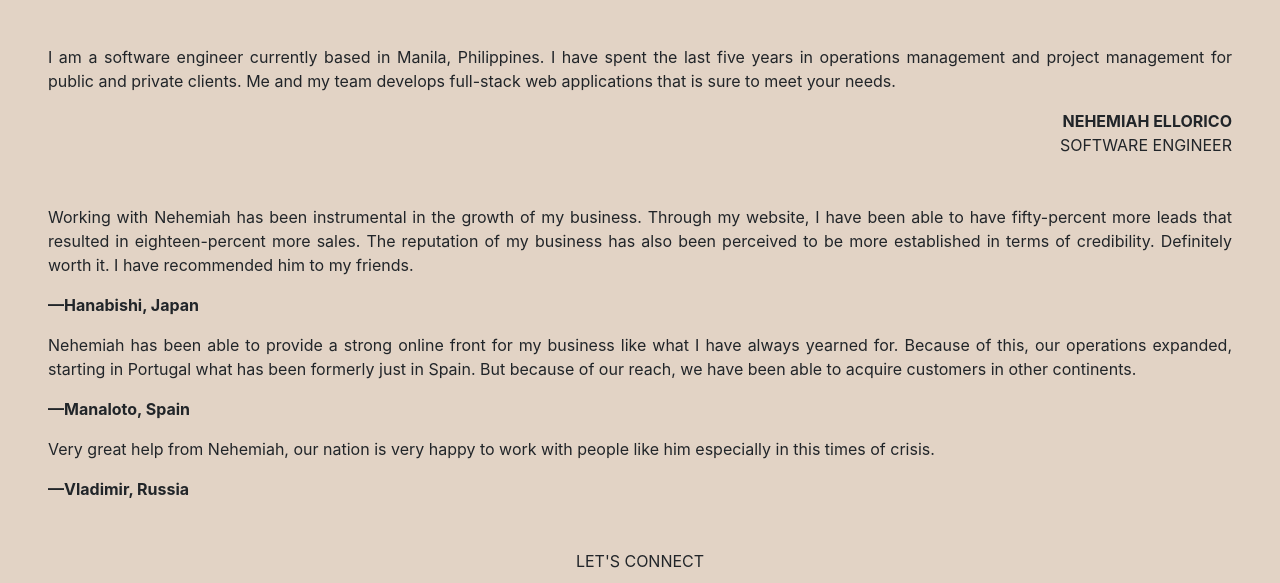
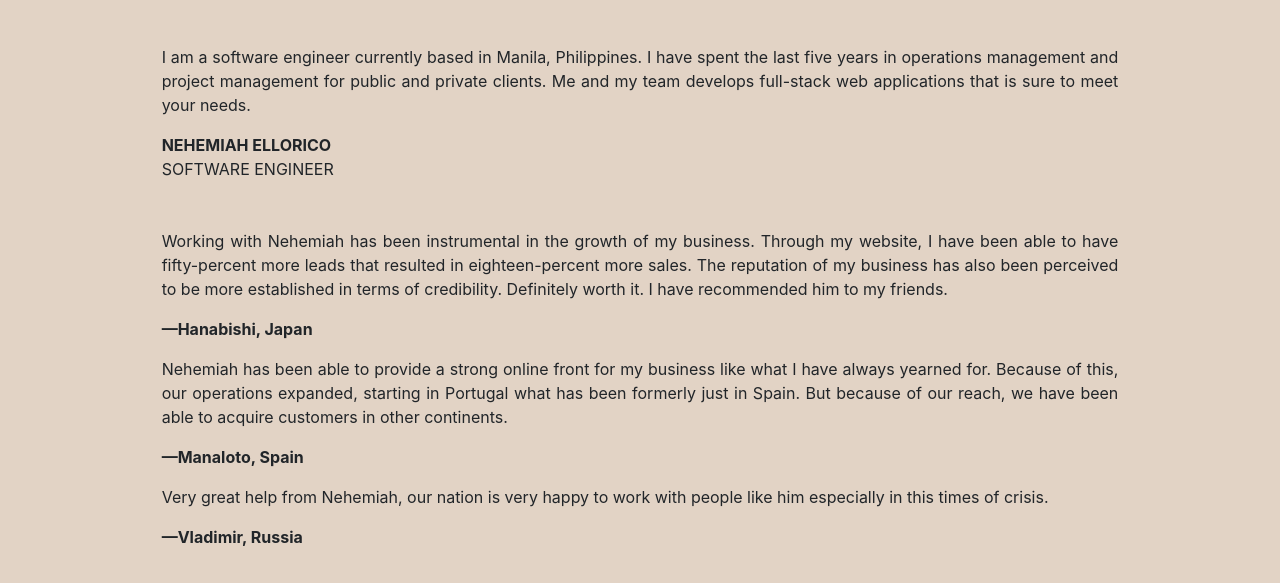
Before and after one commit to nehemiahe/webportfolio, a plain HTML site: page index.html in a window 1280 px wide. Shown: the part 851-1434 px from the top of the page. Drawn offline with nearby package versions, Linux system fonts and the light colour scheme.

Commit message:
Add activity code

```diff
--- a/index.css
+++ b/index.css
@@ -63,7 +63,8 @@
 }
 
 #socialmediaicons {
-
+	position: relative;
+	bottom: 0;
 }
 
 
@@ -88,6 +89,10 @@
 /*LAST PAGE ADJUSTMENTS*/
 #lastpage {
 	height: 100vh;
+	background-image: url(./images/forlastpage.jpg);
+	background-position: center center;
+	height: 100%;
+	padding-bottom: 50px;
 }
 
 .tools {
--- a/index.html
+++ b/index.html
@@ -46,40 +46,40 @@
 		</div>
 
 		<!-- Paragraph Div -->
-		<div class="text-justify justify-content ml-5 mr-5 mt-5 mb-0" id="aboutmedescription">
-			<p>
+		<div class="text-justify justify-content ml-5 mr-5 mt-5 mb-0 " id="aboutmedescription">
+			<p class="col-10 offset-1">
 				I am a software engineer currently based in Manila, Philippines. I have spent the last five years in operations management and project management for public and private clients. Me and my team develops full-stack web applications that is sure to meet your needs.
 			</p>
 		</div>
 
-		<div class="text-right ml-5 mr-5 mt-0 mb-0" id="namesignature">
-			<p id="idsignature">
+		<div class="text-left ml-5 mr-5" id="namesignature">
+			<p  class="col-10 offset-1" id="idsignature">
 				NEHEMIAH ELLORICO
 			</p>
-			<p id="idsignaturework">
+			<p class="col-10 offset-1" id="idsignaturework">
 				SOFTWARE ENGINEER
 			</p>
 		</div>
 
 		<!-- Reviews -->
 		<div class="text-justify m-5">
-			<div>
-				<p>Working with Nehemiah has been instrumental in the growth of my business. Through my website, I have been able to have fifty-percent more leads that resulted in eighteen-percent more sales. The reputation of my business has also been perceived to be more established in terms of credibility. Definitely worth it. I have recommended him to my friends.</p>
-				<p class="reviewers">—Hanabishi, Japan</p>
+			<div class="d-none d-md-block">
+				<p class="col-10 offset-1">Working with Nehemiah has been instrumental in the growth of my business. Through my website, I have been able to have fifty-percent more leads that resulted in eighteen-percent more sales. The reputation of my business has also been perceived to be more established in terms of credibility. Definitely worth it. I have recommended him to my friends.</p>
+				<p class="reviewers col-10 offset-1">—Hanabishi, Japan</p>
 			</div>
 			<div>
-				<p>Nehemiah has been able to provide a strong online front for my business like what I have always yearned for. Because of this, our operations expanded, starting in Portugal what has been formerly just in Spain. But because of our reach, we have been able to acquire customers in other continents.</p>
-				<p class="reviewers">—Manaloto, Spain</p>
+				<p class="d-none d-sm-block col-10 offset-1">Nehemiah has been able to provide a strong online front for my business like what I have always yearned for. Because of this, our operations expanded, starting in Portugal what has been formerly just in Spain. But because of our reach, we have been able to acquire customers in other continents.</p>
+				<p class="reviewers d-none d-sm-block col-10 offset-1">—Manaloto, Spain</p>
 			</div>
 			<div>
-				<p>Very great help from Nehemiah, our nation is very happy to work with people like him especially in this times of crisis.</p>
-				<p class="reviewers">—Vladimir, Russia</p>
+				<p class="col-10 offset-1">Very great help from Nehemiah, our nation is very happy to work with people like him especially in this times of crisis.</p>
+				<p class="reviewers col-10 offset-1">—Vladimir, Russia</p>
 			</div>
 		</div>
 
 
 			<!-- CONNECT WITH ME -->
-			<div class="col-12 text-center" id="letsconnect">
+			<div class="col-12 text-center col-lg-10" id="letsconnect">
 				<p>LET'S CONNECT</p>
 			</div>
 
@@ -102,7 +102,7 @@
 	<section  id="thirdpage">
 		<div>
 			<!-- For the upper left corner of the page -->
-			<h1><a id="buildingbuilding" class="mb-5 text-dark">building tools i use</a></h1>
+			<h1><a id="buildingbuilding" class="text-dark">building tools i use</a></h1>
 		</div>
 
 	<div>
@@ -264,7 +264,7 @@
   						<!-- #5 ADD BUTTON + MODAL -->
   						<!-- BUTTON -->
   						<!-- Button trigger modal -->
-							<button type="button" class="btn btn-secondary" data-toggle="modal" data-target="#exampleModal">Send Email</button>
+							<button type="button" class="btn btn-secondary bd-5" data-toggle="modal" data-target="#exampleModal">Send Email</button>
 
 							<!-- Modal -->
 							<div class="modal fade justify-content-center" id="exampleModal" tabindex="-1" aria-labelledby="exampleModalLabel" aria-hidden="true">
```
Also changed, not shown: images/forlastpage.jpg (added).
